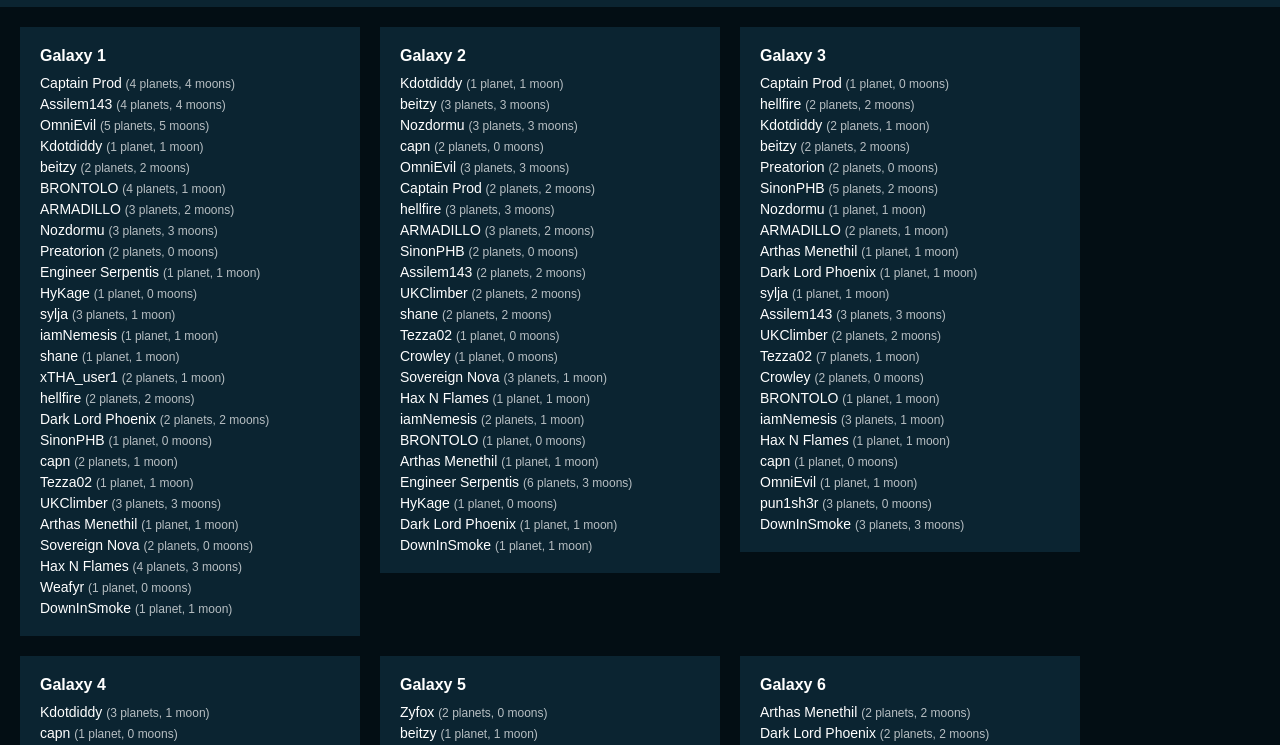
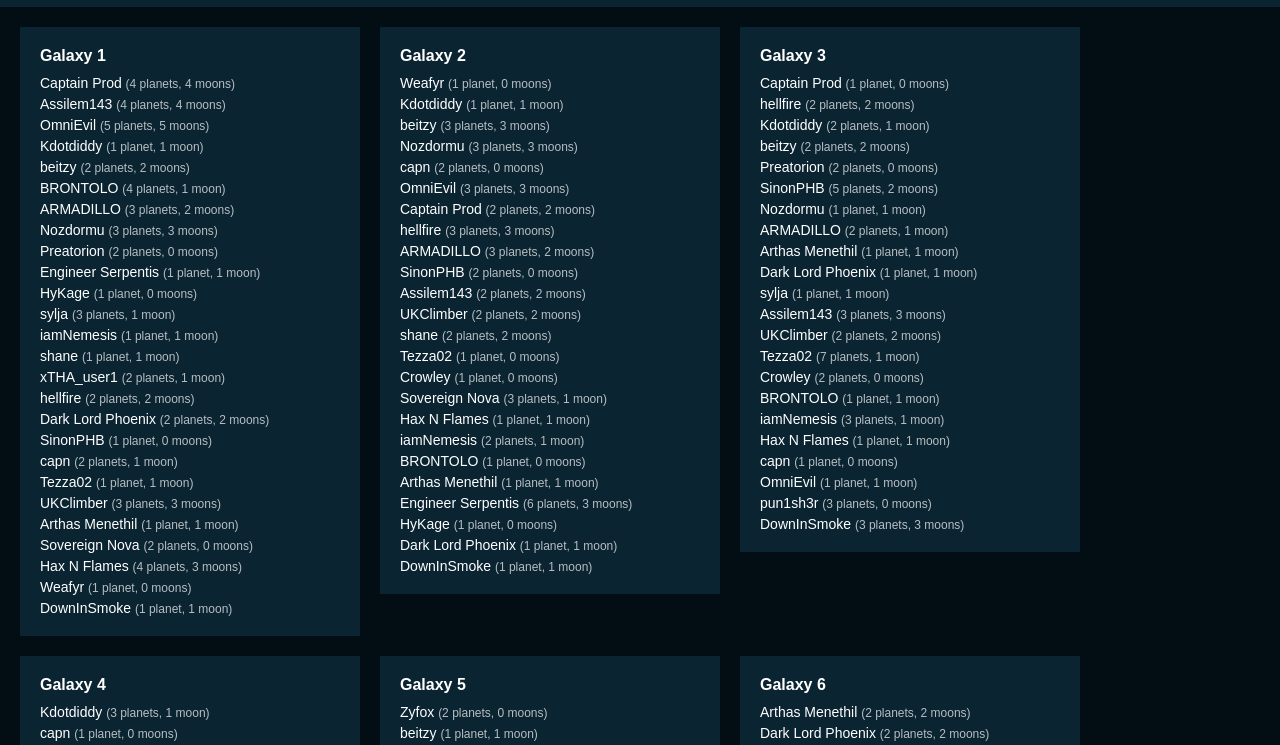
Before and after one commit to OgameShane/DarkPhoenix, a plain HTML site: page index.html in a window 1280 px wide. Shown: the part 39-784 px from the top of the page. Drawn offline with Linux system fonts and the light colour scheme.

Commit message:
Update index.html
Weafyr new colony + moon
Faded new moon

```diff
--- a/index.html
+++ b/index.html
@@ -198,7 +198,7 @@
             { name: "Douggw", planets: ["4:298:7m","4:298:9m","5:190:6m","5:190:7","5:190:8","5:190:9m","5:190:10m","6:190:7"] },
             { name: "DownInSmoke", planets: ["1:464:7m","2:462:7m","3:462:1m","3:462:11m","3:462:12m","4:462:6m","5:350:7m","6:462:7m"] },
             { name: "Engineer Serpentis", planets: ["1:111:15m","2:437:7","2:438:1m","2:438:7m","2:438:10","2:438:15","2:463:15m","4:142:6m"] },
-            { name: "Faded", planets: ["4:276:8m","4:295:7","4:295:9m","4:295:10","4:295:12m","5:190:5m","5:190:11m","6:344:8m","6:344:9"] },
+            { name: "Faded", planets: ["4:276:8m","4:295:7","4:295:9m","4:295:10","4:295:12m","5:190:5m","5:190:11m","6:344:8m","6:344:9m"] },
             { name: "Guth", planets: ["4:128:7","4:130:6","4:130:7","4:133:5","6:155:6"] },
             { name: "Hax N Flames", planets: ["1:435:1","1:436:6m","1:436:11m","1:443:5m","2:265:6m","3:399:10m","4:239:6","5:436:6"] },
             { name: "hellfire", planets: ["1:152:9m","1:152:10m","2:152:9m","2:203:9m","2:497:8m","3:12:9m","3:419:8m","4:193:8m","4:240:8m"] },
@@ -218,7 +218,7 @@
             { name: "Syn Nickel", planets: ["4:297:7","4:297:9","4:297:10m","5:193:7","5:193:8","5:193:9"] },
             { name: "Tezza02", planets: ["1:236:8m","2:225:8","3:235:7","3:235:8m","3:236:7","3:236:8","3:237:8","3:238:7","3:238:8","4:241:8m"] },
             { name: "UKClimber", planets: ["1:266:8m","1:457:8m","1:496:5m","2:203:7m","2:453:8m","3:208:1m","3:458:8m","4:239:9","5:155:7m","5:370:8m"] },
-            { name: "Weafyr", planets: ["1:461:6","5:219:7","5:219:10","6:316:2","6:316:13"] },
+            { name: "Weafyr", planets: ["1:461:6","2:25:8","5:219:7m","5:219:10","6:316:2","6:316:13"] },
             { name: "xTHA_user1", planets: ["1:152:7","1:172:12m"] },
             { name: "Zyfox", planets: ["5:39:8","5:203:10"] }
         ];
```
